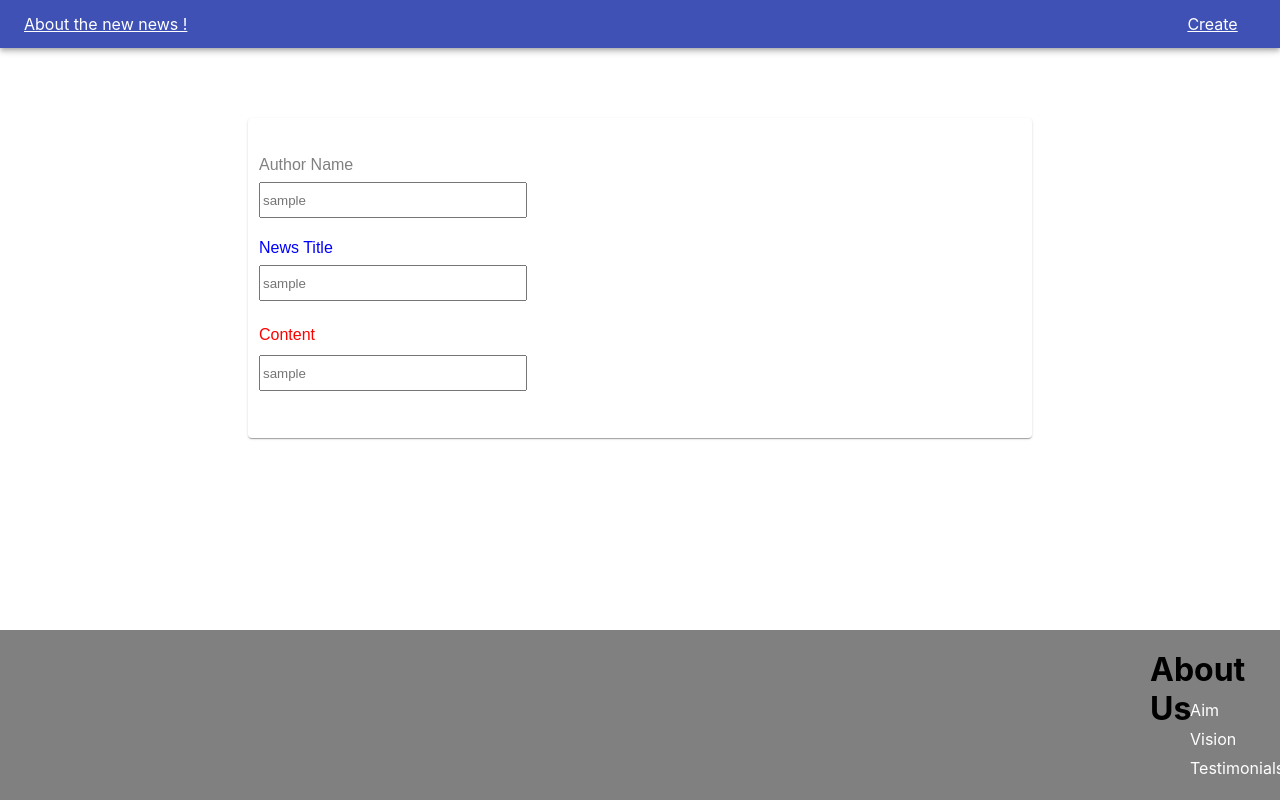
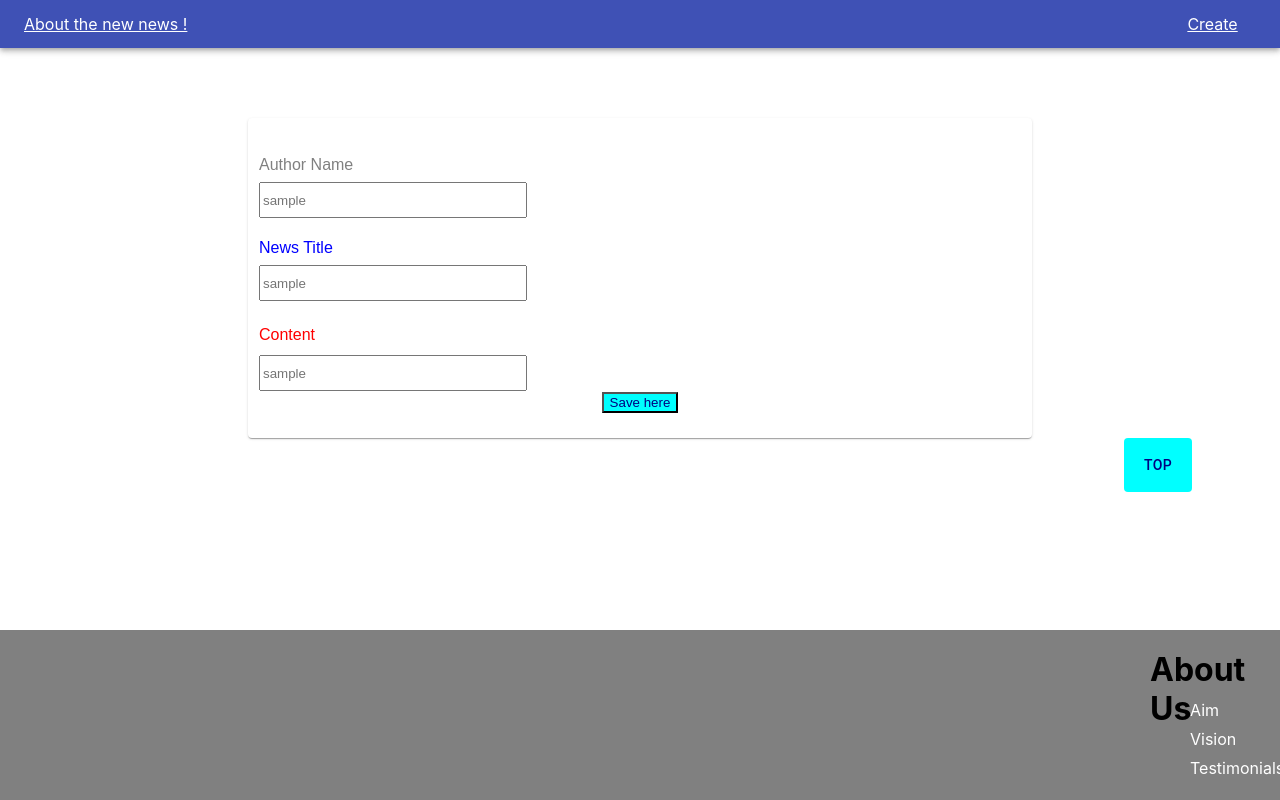
Before and after one commit to zigzagdev/Information, a React (Create React App) app in the folder board/: page /create in a window 1280 px wide. Built offline with nearby package versions, Linux system fonts and the light colour scheme.

Commit message:
css_style_changed

```diff
--- a/board/src/components/API_Create.js
+++ b/board/src/components/API_Create.js
@@ -2,7 +2,7 @@ import React, { useEffect, useState } from "react";
 import { useHistory,Link } from "react-router-dom";
 import axios from "axios";
 import {Button, Card, Container} from "@material-ui/core";
-import {lightGreen} from "@material-ui/core/colors";
+
 
 const style3 = {
     textAlign: 'center',
@@ -15,6 +15,17 @@ const style3 = {
     flexFlow: "column",
     // justifyContent: "space-between",
 }
+const style4 = {
+    lineHeight: 3,
+
+    paddingRight:20,
+    paddingLeft:20,
+    color: "#000080",
+    background:'#00FFFF',
+    textAlign: 'center',
+    marginRight: 'auto',
+    marginLeft: 1100,
+};
 
 function API_Create () {
     const history = useHistory()
@@ -28,7 +39,7 @@ function API_Create () {
         e.persist();
         setBoard({...board, [e.target.name]: e.target.value})
     }
-    const saveBoard = (e) => {
+    const saveHere = (e) => {
         e.preventDefault();
 
         const data = {
@@ -42,9 +53,9 @@ function API_Create () {
                 if (response.data.status == 201) {
                     console.log('Post was created successfully in FrontScreen !', response.data);
                     setBoard({
-                        title: "",
-                        name: "",
-                        description: ""
+                        title: ' ',
+                        name: ' ',
+                        description: ' '
                     });
                     history.push('/');
                 } else {
@@ -53,7 +64,7 @@ function API_Create () {
             });
     }
   return(
-      <form onSubmit={saveBoard}>
+      <form onSubmit={saveHere}>
         <Container>
           <Card style={style3}>
             <div style={{textAlign:'left', marginLeft:'11px',marginTop:36,}}>
@@ -64,13 +75,15 @@ function API_Create () {
               <label style={{fontFamily:'Arial',color:'red',paddingTop:25,display:'flex'}}>Content</label>
                 <input type="textarea" name="name" style={{display:'flex',width:260,height:30,marginTop:11}} onChange={handleInput} placeholder={'sample'}/>
             </div>
-              {/*<Card style={{type: "text", height: '90px', fontSize: '30px', marginBottom: 20 }}>Title: {data.title}</Card>*/}
-          {/*  <div style={{type: "text", height: '100px', fontSize: '30px', marginBottom: 20,textAlign:'center' }}>Content: {(data.description)}</div>*/}
+            <div>
+              <button type="submit" style={{color: "#000080", background:'#00FFFF'}}>Save here</button>
+            </div>
           </Card>
-        {/*<Button*/}
-        {/*    style={style4}*/}
-        {/*    onClick={() => history.push(`/edit?id=${data.id}`)}*/}
-        {/*>Edit</Button>*/}
+        <Button
+            style={style4}
+            onClick={() => history.push('/')}
+        >Top
+        </Button>
     </Container>
 </form>
   );
```
